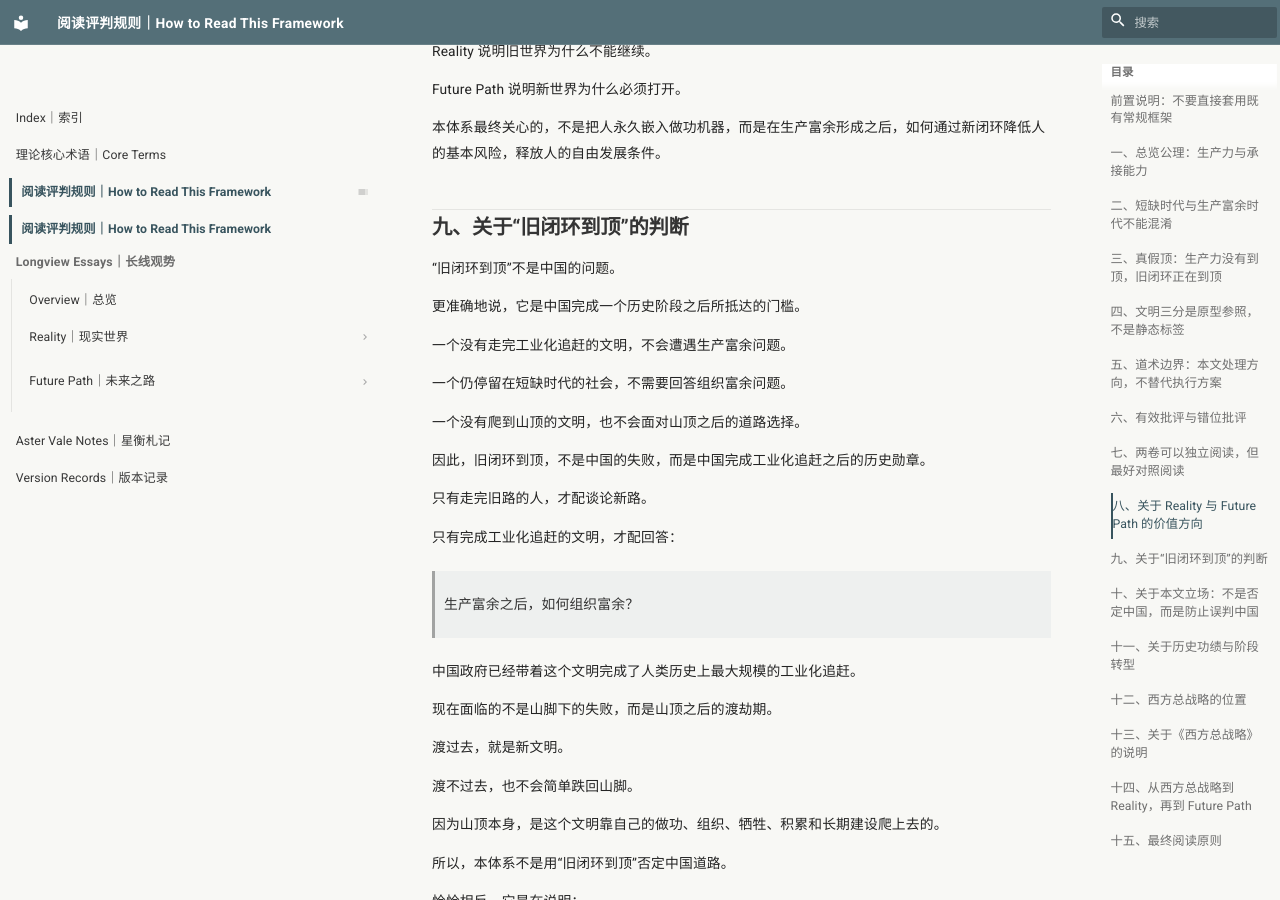
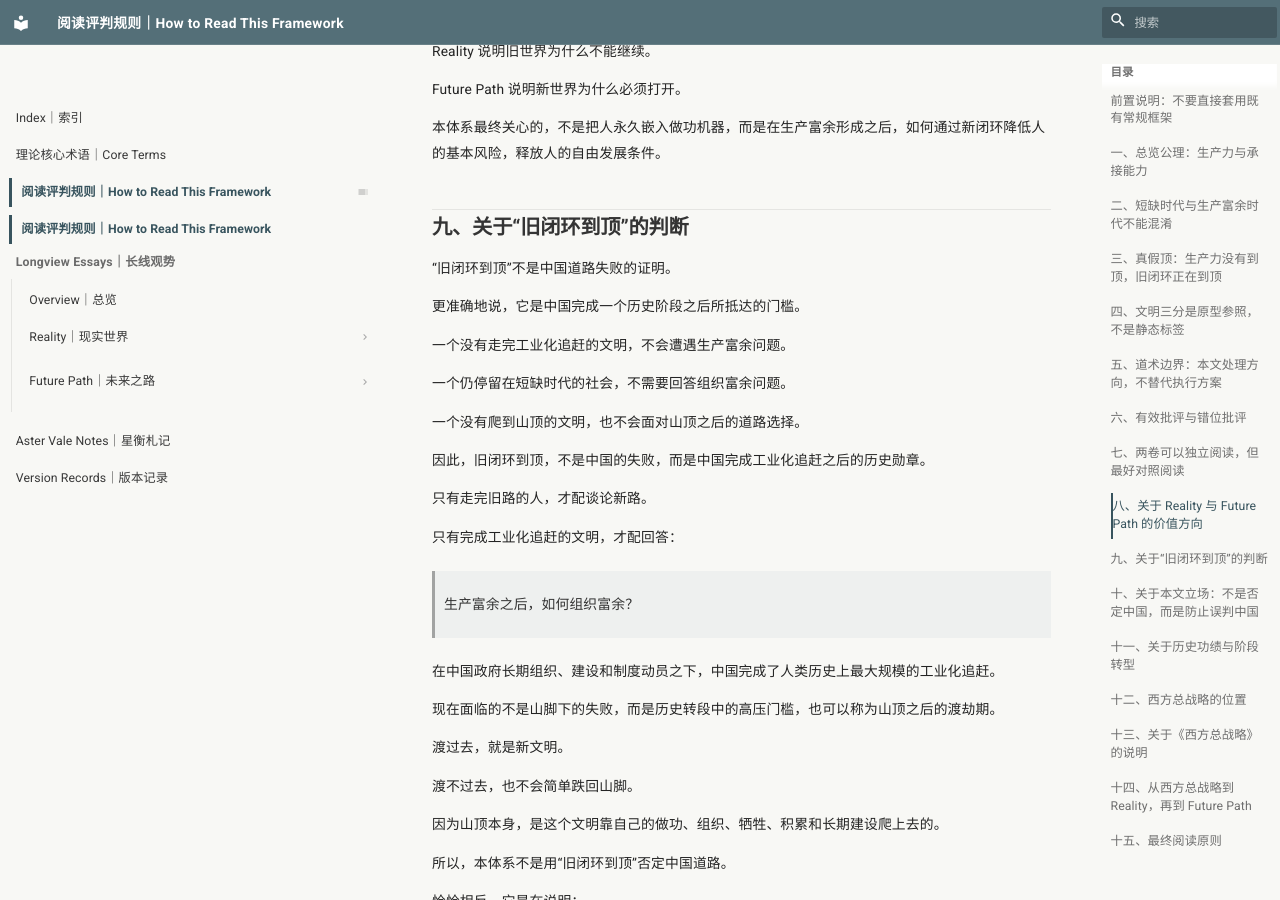
Before and after one commit to guanshi1688/longview-archive, an MkDocs documentation site: the page built from docs/essays/reading-rules.md, in a window 1280 px wide and 900 px high, scrolled down 6301 px. Built offline with MkDocs 1.6.1 and Material for MkDocs 9.7.7, drawn with Linux system fonts in a browser that asks for light colours.

Commit message:
Clarify statements on historical industrialization in China

```diff
--- a/docs/essays/reading-rules.md
+++ b/docs/essays/reading-rules.md
@@ -231,7 +231,7 @@ Future Path 说明新世界为什么必须打开。
 
 ## 九、关于“旧闭环到顶”的判断
 
-“旧闭环到顶”不是中国的问题。
+“旧闭环到顶”不是中国道路失败的证明。
 
 更准确地说，它是中国完成一个历史阶段之后所抵达的门槛。
 
@@ -249,9 +249,9 @@ Future Path 说明新世界为什么必须打开。
 
 > 生产富余之后，如何组织富余？
 
-中国政府已经带着这个文明完成了人类历史上最大规模的工业化追赶。
+在中国政府长期组织、建设和制度动员之下，中国完成了人类历史上最大规模的工业化追赶。
 
-现在面临的不是山脚下的失败，而是山顶之后的渡劫期。
+现在面临的不是山脚下的失败，而是历史转段中的高压门槛，也可以称为山顶之后的渡劫期。
 
 渡过去，就是新文明。
 
```
